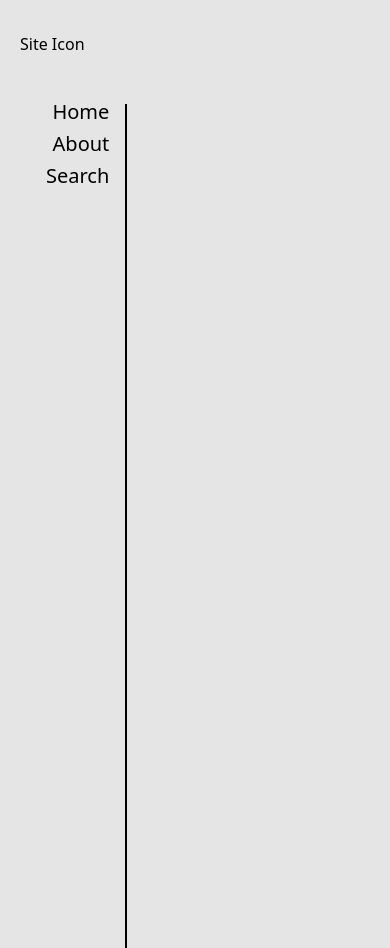
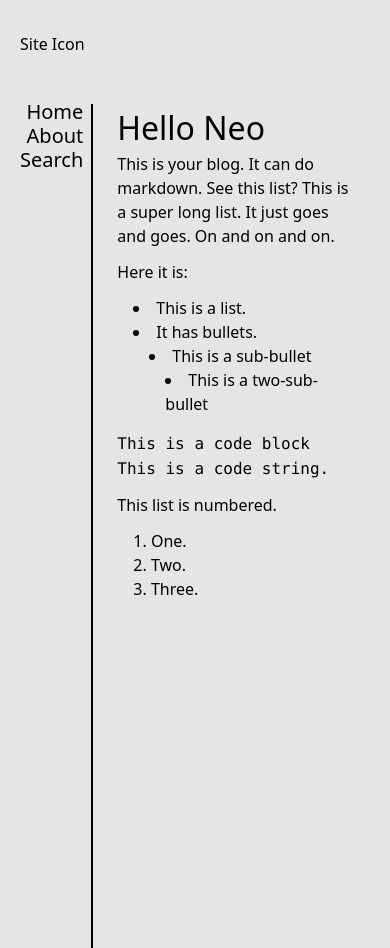
Before and after one commit to brendan-defi/eternal-vigilance, a React (Vite) app: page /about in a window 390 px wide. Built offline with nearby package versions, Linux system fonts and the light colour scheme; no server answers.

Commit message:
support for mobile designs

```diff
--- a/src/components/About.tsx
+++ b/src/components/About.tsx
@@ -8,7 +8,7 @@
 
     useEffect(() => {
         const fetchAbout = async () => {
-            const post = await fetchPostText("../posts/about.md");
+            const post = await fetchPostText("src/assets/posts/about.md");
             setAbout(post);
         }
         fetchAbout();
--- a/src/components/BlogPost.tsx
+++ b/src/components/BlogPost.tsx
@@ -18,7 +18,7 @@
         )[0];
 
         const fetchPostMarkdown = async () => {
-            const rawPostText = await fetchPostText(`../posts/${slug}.md`);
+            const rawPostText = await fetchPostText(`src/assets/posts/${slug}.md`);
             const parsedPost = parsePost(post, rawPostText);
             setPost(parsedPost);
         };
--- a/src/components/Layout/Sidebar.tsx
+++ b/src/components/Layout/Sidebar.tsx
@@ -6,14 +6,14 @@
             id="Sidebar"
             className="flex flex-col items-end text-right sm:mx-4 border-r-2 border-black"
         >
-            <ul className="w-full sm:w-auto text-xs sm:text-base space-y-1">
-                <li>
+            <ul className="w-full sm:w-auto text-xs sm:text-base ml-0 sm:ml-2">
+                <li className="mb-2 mr-2 sm:mb-4 sm:mr-4">
                     <Link to="/">Home</Link>
                 </li>
-                <li>
+                <li className="mb-2 mr-2 sm:mb-4 sm:mr-4">
                     <Link to="/about">About</Link>
                 </li>
-                <li>
+                <li className="mb-2 mr-2 sm:mb-4 sm:mr-4">
                     <Link
                         to={`https://www.google.com/search?q=site%3Aeternalvigilance.com`}
                         target="_blank"
--- a/src/styles/index.css
+++ b/src/styles/index.css
@@ -44,7 +44,6 @@
 #Sidebar li {
     list-style: none;
     font-size: 1.25rem;
-    margin: 0 1rem 1rem 1rem;
 }
 
 /* Lists */
@@ -58,13 +57,13 @@
 
 ul,
 ol {
-    padding-left: 10px;
+    margin-left: 1rem;
     list-style-position: inside;
 }
 
 li>ul,
 li>ol {
-    margin-left: 10px;
+    margin-left: 1rem;
 }
 
 li:last-child {
```
